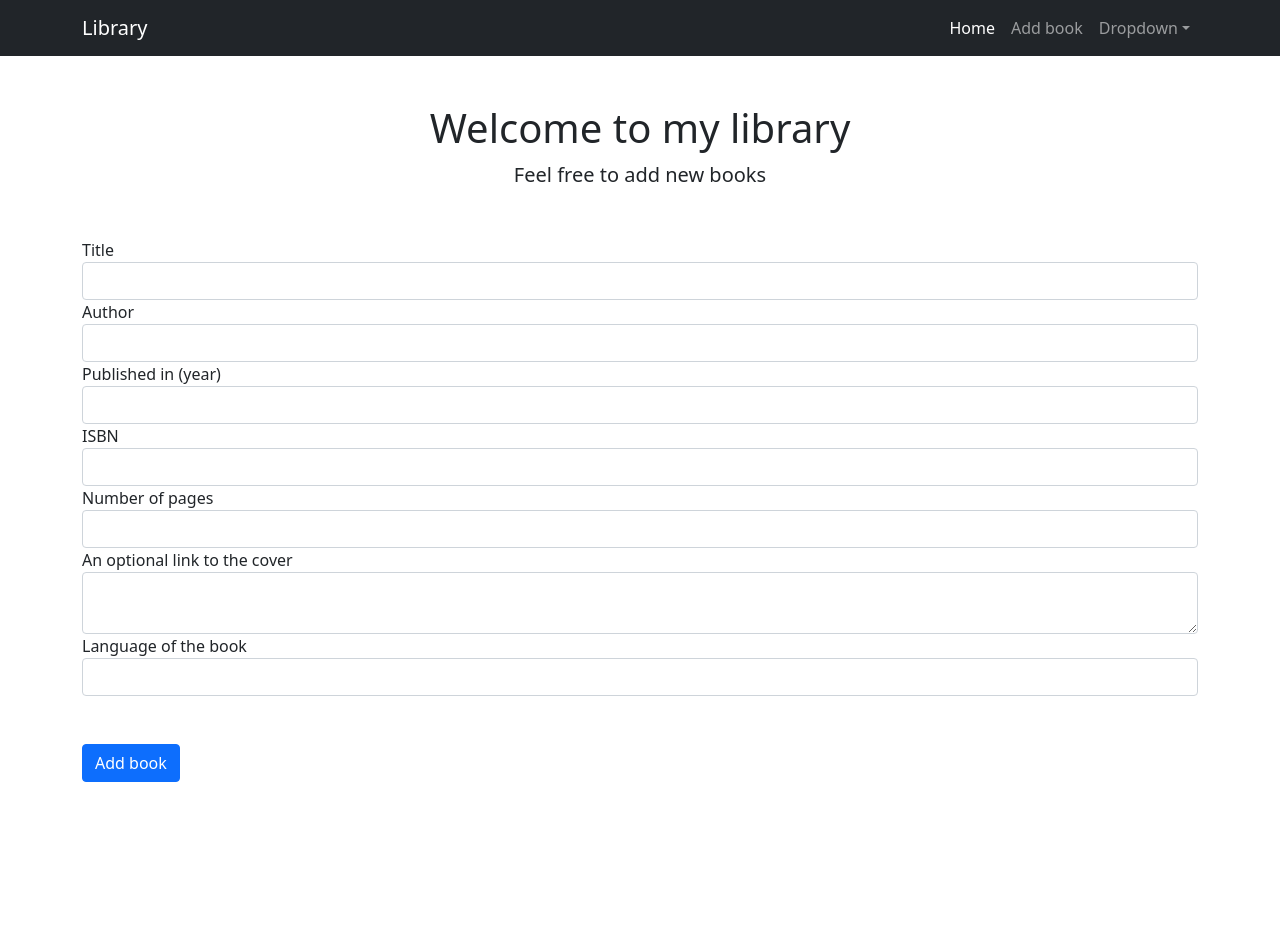
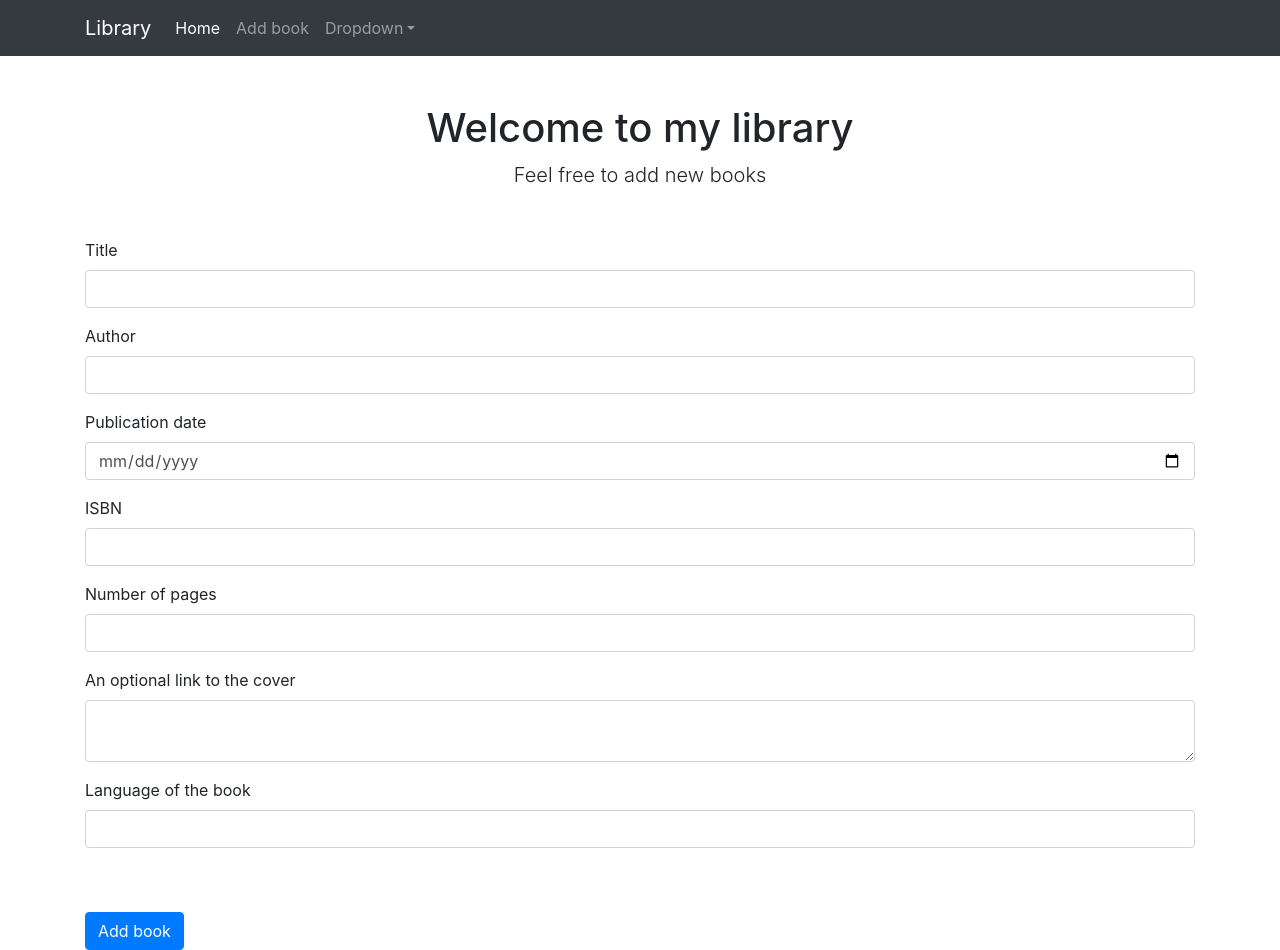
Before and after one commit to ErykKnesz/GoogleLibrary, a Flask app: page /add-book in a window 1280 px wide. Before the commit the page ends 782 px from the top, so only its background shows below. Run offline with Flask 2, Linux system fonts and the light colour scheme; some libraries are stand-ins or nearby versions.

Commit message:
implement forms, add and edit book page

```diff
--- a/library/forms.py
+++ b/library/forms.py
@@ -1,14 +1,28 @@
 from werkzeug.routing import ValidationError
 from flask_wtf import FlaskForm
-from wtforms import StringField, IntegerField, TextAreaField
-from wtforms.validators import InputRequired, URL, Optional
+from wtforms import StringField, IntegerField, TextAreaField, DateField
+from wtforms.validators import InputRequired, URL, Optional, Length
 
 
 class BookForm(FlaskForm):
     title = StringField('Title', validators=[InputRequired()])
     author = StringField('author', validators=[InputRequired()])
-    published_date = StringField('Published year', validators=[InputRequired()])
+    published_date = DateField('Published date', validators=[
+        InputRequired()])
     ISBN = IntegerField('ISBN', validators=[InputRequired()])
     num_pages = IntegerField('Pages', validators=[InputRequired()])
-    cover_url = TextAreaField("Link to the cover", validators=[Optional(), URL()])
+    cover_url = TextAreaField("Link to the cover", validators=[
+        Optional(), URL(message="Enter Valid URL Please.")])
     language = StringField('Language', validators=[InputRequired()])
+
+    def validate_ISBN(form, field):
+        original_ISBN = form.data['ISBN']
+        try:
+            ISBN = str(original_ISBN)
+            if len(ISBN) == 10 or len(ISBN) == 13:
+                pass
+            else:
+                message = f"A valid ISBN number is comprised of 10 or 13 digits. Currently {ISBN}"
+                raise ValidationError(message)
+        except AttributeError:
+            raise ValidationError(f"Not a valid number {original_ISBN}")
--- a/library/models.py
+++ b/library/models.py
@@ -5,7 +5,7 @@ class Book(db.Model):
     id = db.Column(db.Integer, primary_key=True)
     title = db.Column(db.String(80), nullable=False, unique=True)
     author = db.Column(db.String(80), nullable=False)
-    published_date = db.Column(db.String(4), nullable=False)
+    published_date = db.Column(db.Date(), nullable=False)
     ISBN = db.Column(db.Integer, nullable=False, unique=True)
     num_pages = db.Column(db.Integer, nullable=False)
     cover_url = db.Column(db.Text)
--- a/library/routes.py
+++ b/library/routes.py
@@ -1,4 +1,5 @@
 from flask import render_template, request, redirect, url_for, flash
+from datetime import date
 from library import app, db
 from library.models import Book
 from library.forms import BookForm
@@ -20,17 +21,23 @@ def add_or_edit_book(book_id, book, form):
             errors = form.errors
             flash(f"Oops... See the following errors: {errors}", 'danger')
     return render_template(
-        'form.html', form=form, errors=errors, entry_id=book_id)
+        'form.html', form=form, errors=errors, book_id=book_id)
 
 
 @app.route('/', methods=['GET'])
 def homepage():
     filters = {key: value for key, value in request.args.items() if value}
     if filters:
-        books = Book.query.filter_by(**filters).order_by(
-            Book.author.asc())
+        min_date = filters.pop('min date', date(1, 1, 1))
+        max_date = filters.pop('max date', date(9999, 1, 1))
+        books = Book.query.filter_by(**filters).filter(
+            Book.published_date.between(
+                min_date, max_date)
+        ).order_by(Book.author.asc())
     else:
-        books = Book.query.all() #order_by(Book.author.asc())
+        books = Book.query.all()
+        books.sort(key=lambda x:x.author)
+        print(books)
     return render_template('homepage.html', books=books)
 
 
--- a/library/templates/form.html
+++ b/library/templates/form.html
@@ -13,8 +13,8 @@
         {{ form.author(class_="form-control") }}
     </div>
     <div class="form-group">
-        <label for="published_date">Published in (year)</label>
-        {{ form.published_date(class_="form-control") }}
+        <label for="published_date">Publication date</label>
+        {{ form.published_date(class_="form-control", placeholder="YYYY-MM-DD") }}
     </div>
     <div class="form-group">
         <label for="ISBN">ISBN</label>
@@ -32,7 +32,11 @@
         <label for="language">Language of the book</label>
         {{ form.language(class_="form-control") }}
     </div>
+    {% if book_id %}
+    <button type="submit" class="btn btn-primary mt-5">Edit book</button>
+    {% else %}
     <button type="submit" class="btn btn-primary mt-5">Add book</button>
+    {% endif %}
 </form>
 
 
--- a/library/templates/index.html
+++ b/library/templates/index.html
@@ -4,10 +4,8 @@
         <meta charset="utf-8" />
         <meta name="viewport" content="width=device-width, initial-scale=1, shrink-to-fit=no" />
         <title>Library</title>
-        <!-- Favicon-->
-        <link rel="icon" type="image/x-icon" href="assets/favicon.ico" />
         <!-- Core theme CSS (includes Bootstrap)-->
-        <link href="{{ url_for('static', filename='css/styles.css') }}" rel="stylesheet" />
+        <link rel="stylesheet" href="https://cdn.jsdelivr.net/npm/bootstrap@4.6.0/dist/css/bootstrap.min.css" integrity="sha384-B0vP5xmATw1+K9KRQjQERJvTumQW0nPEzvF6L/Z6nronJ3oUOFUFpCjEUQouq2+l" crossorigin="anonymous">
     </head>
     <body>
         <!-- Responsive navbar-->
@@ -44,7 +42,7 @@
                 {% for category, message in messages %}
                 <div class="alert alert-{{ category  }} alert-dismissible fade show" role="alert">
                    {{ message }}
-                    <button type="button" class="btn close" data-dismiss="alert" aria-label="Close">
+                    <button type="button" class="close" data-dismiss="alert" aria-label="Close">
                       <span aria-hidden="true">&times;</span>
                     </button>
                   </div>
@@ -57,8 +55,8 @@
         </div>
 
         <!-- Bootstrap core JS-->
-        <script src="https://cdn.jsdelivr.net/npm/bootstrap@5.1.0/dist/js/bootstrap.bundle.min.js"></script>
+        <script src="https://code.jquery.com/jquery-3.5.1.slim.min.js" integrity="sha384-DfXdz2htPH0lsSSs5nCTpuj/zy4C+OGpamoFVy38MVBnE+IbbVYUew+OrCXaRkfj" crossorigin="anonymous"></script>
+        <script src="https://cdn.jsdelivr.net/npm/bootstrap@4.6.0/dist/js/bootstrap.bundle.min.js" integrity="sha384-Piv4xVNRyMGpqkS2by6br4gNJ7DXjqk09RmUpJ8jgGtD7zP9yug3goQfGII0yAns" crossorigin="anonymous"></script>
         <!-- Core theme JS-->
-        <script src="{{ url_for('static', filename="js/scripts.js") }}"></script>
     </body>
 </html>
```
Also changed, not shown: library/templates/homepage.html (+7 -1 lines), migrations/versions/815650fb6a6e_.py (renamed from migrations/versions/920f062b8d67_books_table.py, +11 -9 lines), library.db.
